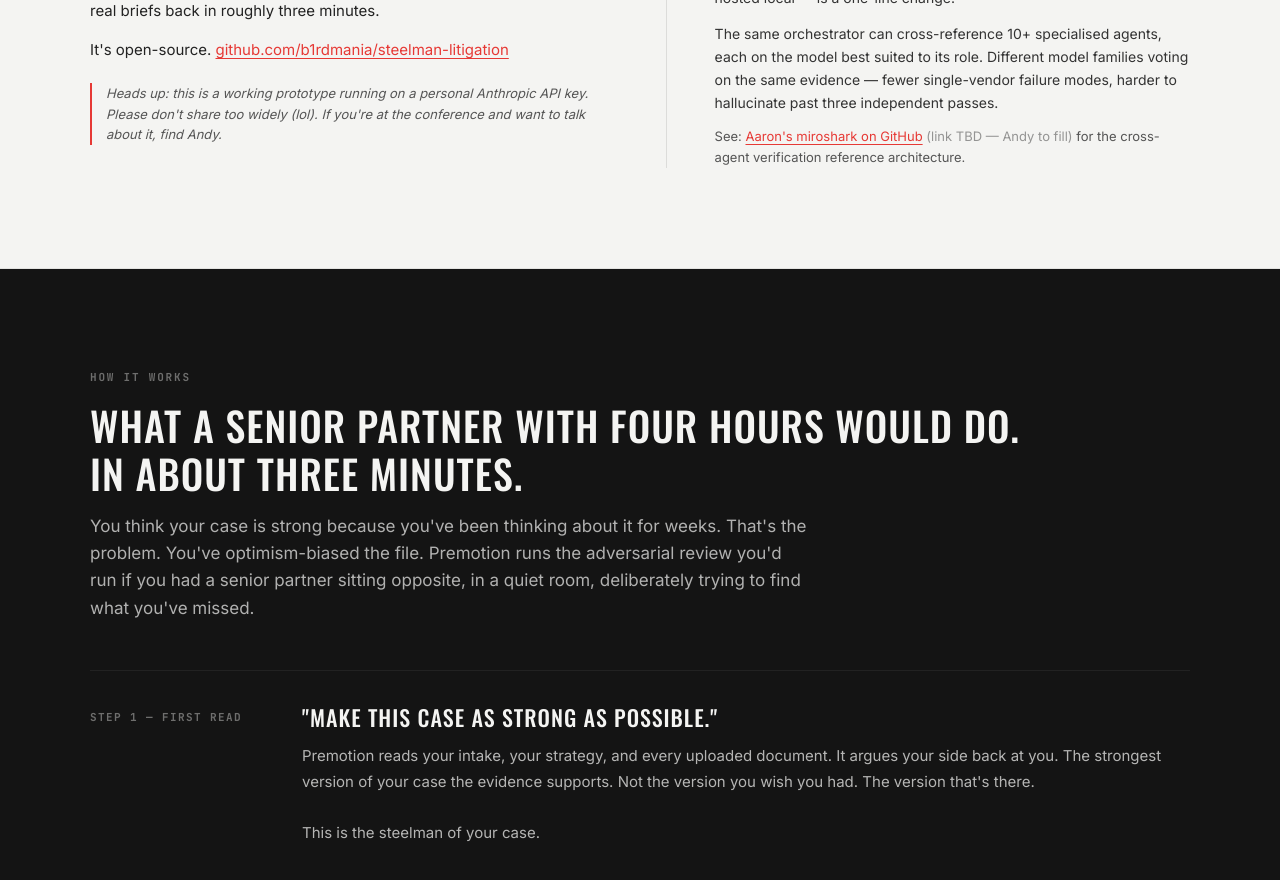
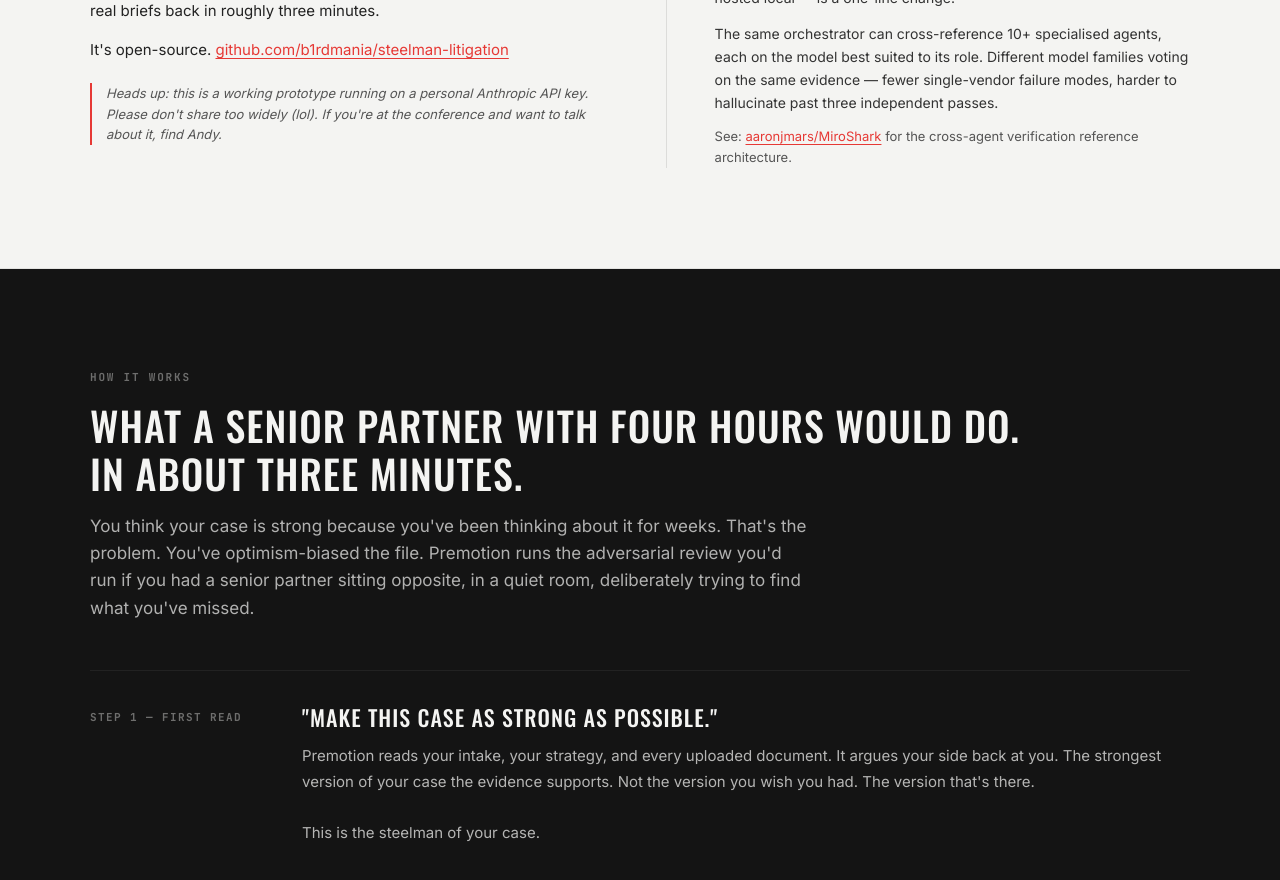
Before and after one commit to b1rdmania/steelman-litigation, a React (Vite) app: page / in a window 1280 px wide. Shown: the part 2140-3020 px from the top of the page. Built offline with nearby package versions, Linux system fonts and the light colour scheme; no server answers.

Commit message:
Splash: wire real MiroShark link (aaronjmars/MiroShark)

```diff
--- a/src/pages/SplashPage.jsx
+++ b/src/pages/SplashPage.jsx
@@ -548,7 +548,7 @@ const SplashPage = () => {
                 The same orchestrator can cross-reference 10+ specialised agents, each on the model best suited to its role. Different model families voting on the same evidence — fewer single-vendor failure modes, harder to hallucinate past three independent passes.
               </p>
               <p style={{fontSize: '13px', lineHeight: 1.6, color: '#555'}}>
-                See: <a href="#" target="_blank" rel="noreferrer" style={{color: '#E63935', textDecoration: 'underline', textUnderlineOffset: '3px'}}>Aaron's miroshark on GitHub</a> <span style={{opacity: 0.6}}>(link TBD — Andy to fill)</span> for the cross-agent verification reference architecture.
+                See: <a href="https://github.com/aaronjmars/MiroShark" target="_blank" rel="noreferrer" style={{color: '#E63935', textDecoration: 'underline', textUnderlineOffset: '3px'}}>aaronjmars/MiroShark</a> for the cross-agent verification reference architecture.
               </p>
             </div>
           </div>
```
